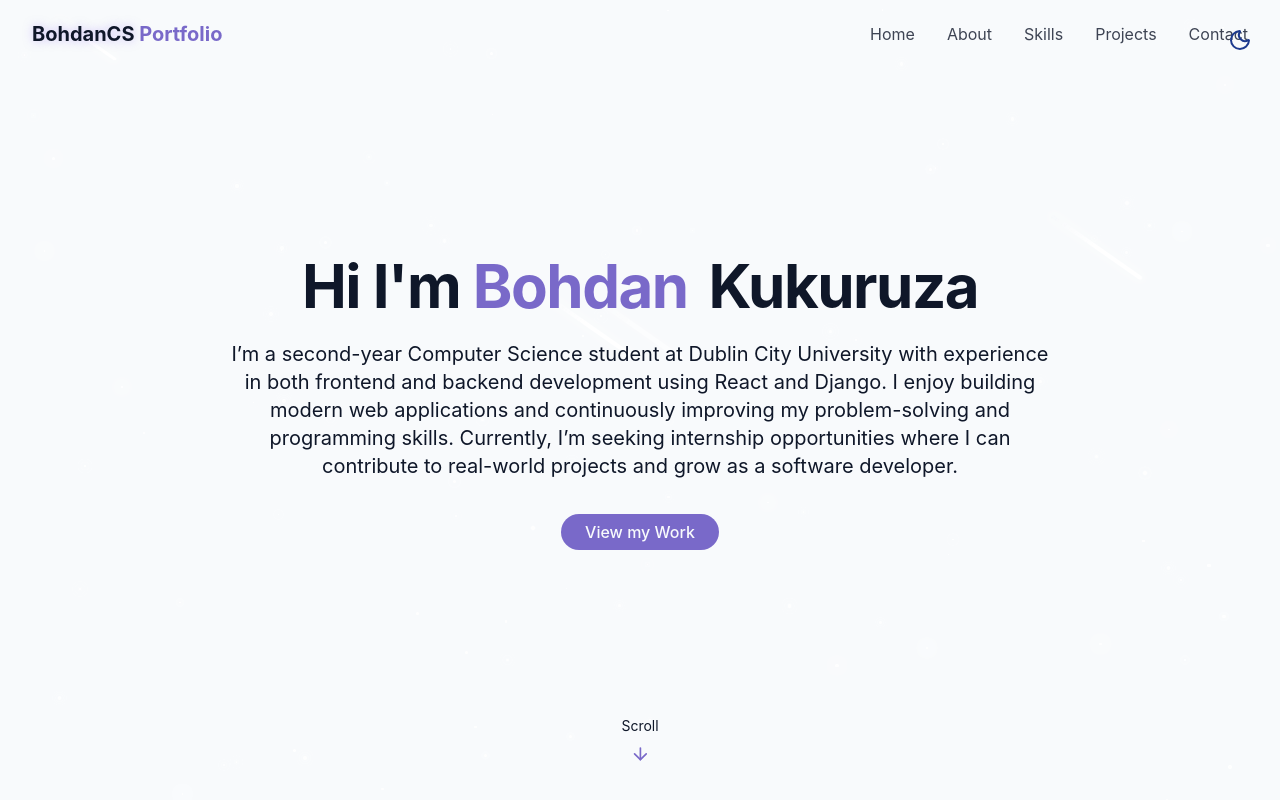
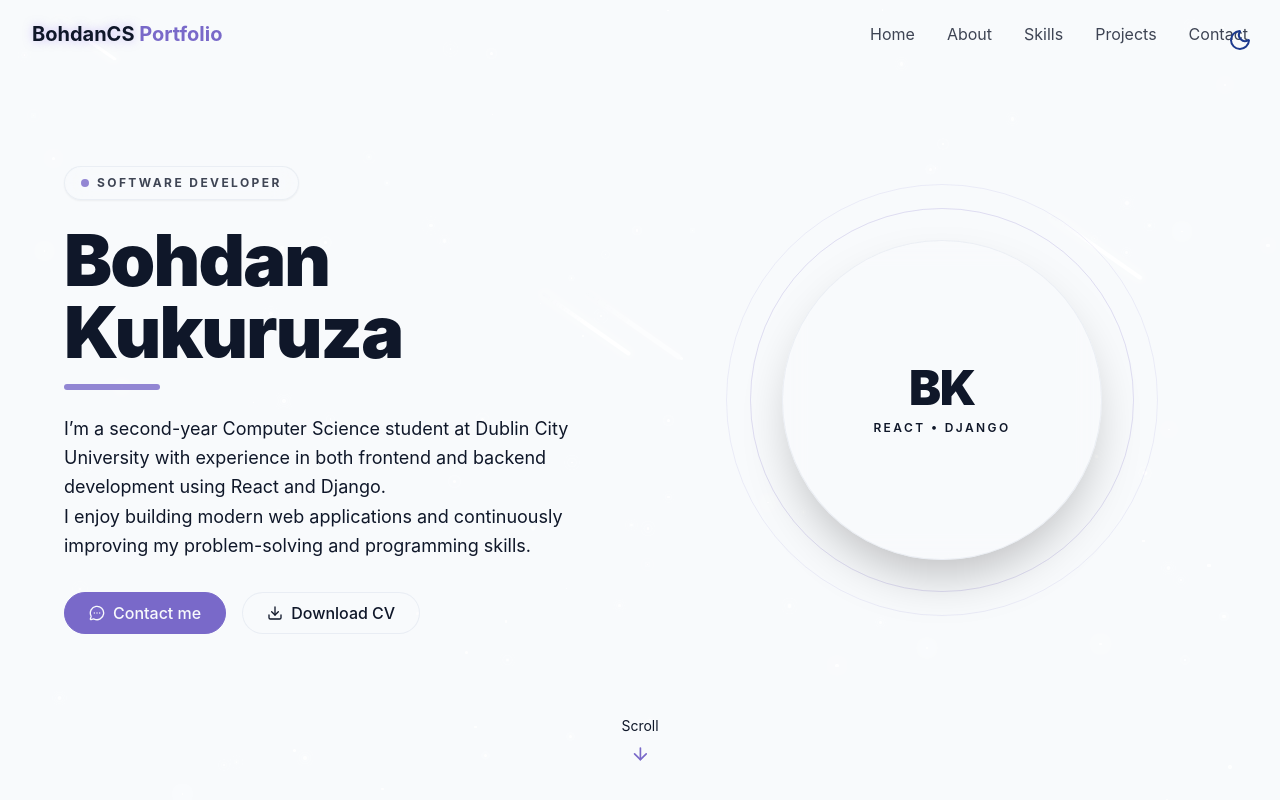
Before and after one commit to bohdankukuruza/portfolio, a React (Vite) app: page / in a window 1280 px wide. Shown: the top 800 px of the page. Built offline with nearby package versions, Linux system fonts and the light colour scheme.

Commit message:
Refactor HeroSection component: enhance layout, add hover effects, and improve accessibility

```diff
--- a/src/components/HeroSection.jsx
+++ b/src/components/HeroSection.jsx
@@ -1,35 +1,173 @@
-import { ArrowDown } from "lucide-react"
+// src/components/HeroSection.jsx
+import { useState } from "react";
+import { ArrowDown, MessageCircleMore, Download } from "lucide-react";
 
 export const HeroSection = () => {
-    return <section
-    id="hero"
-    className="relative min-h-screen flex flex-col items-center justify-center px-4"
-    >
-        <div className="container max-w-4xl mx-auto text-center x-10">
-            <div className="space-y-6">
-                <h1 className="text-4xl md:text-6xl font-bold tracking-tight">
-                    <span className="opacity-0 animate-fade-in"> Hi I'm</span>
-                    <span className="text-primary opacity-0 animate-fade-in-delay-1"> Bohdan</span>
-                    <span className="text-gradient ml-2 opacity-0 animate-fade-in-delay-2"> Kukuruza</span>
-                </h1>
+  const [isHovered, setIsHovered] = useState(false);
 
-                <p className="text-lg md:text-xl text-muted-foreground max-2-2xl mx-auto opacity-0 animate-fade-in-delay-3"> I’m a second-year Computer Science student at Dublin City University with experience in both frontend and backend development using React and Django.
-                    I enjoy building modern web applications and continuously improving my problem-solving and programming skills.
-                    Currently, I’m seeking internship opportunities where I can contribute to real-world projects and grow as a software developer.
-                </p>
+  const scrollToContact = () => {
+    const el = document.getElementById("contact");
+    if (!el) return;
+    const y = el.getBoundingClientRect().top + window.scrollY - 80;
+    window.scrollTo({ top: y, behavior: "smooth" });
+  };
 
-                <div className="pt-4 opacity-0 animate-fade-in-delay-2">
-                    <a href="#projects" className="cosmic-button">
-                        View my Work
-                    </a>
-                </div>
+  return (
+    <section id="hero" className="relative min-h-screen overflow-hidden px-4">
+      <div className="relative mx-auto flex min-h-screen max-w-6xl flex-col-reverse items-center justify-center gap-14 py-16 md:flex-row md:py-20">
+        {/* LEFT */}
+        <div className="flex flex-1 flex-col items-center text-center md:items-start md:text-left">
+          {/* Badge */}
+          <div className="inline-flex w-fit items-center gap-2 rounded-full border border-border/60 bg-background/40 px-4 py-2 backdrop-blur-md shadow-xs opacity-0 animate-fade-in">
+            <div className="h-2 w-2 rounded-full bg-primary animate-pulse" />
+            <p className="text-xs font-bold uppercase tracking-[0.2em] text-foreground/80">
+              Software Developer
+            </p>
+          </div>
 
-            </div>
+          {/* Title */}
+          <div className="mt-6 space-y-4">
+            <h1 className="text-5xl font-black tracking-tight md:text-6xl lg:text-7xl">
+              <span className="opacity-0 animate-fade-in-delay-1">Bohdan</span>
+              <br />
+              <span className="text-gradient opacity-0 animate-fade-in-delay-2">
+                Kukuruza
+              </span>
+            </h1>
+
+            {/* underline */}
+            <div className="mx-auto h-1.5 w-24 rounded-full bg-primary/80 opacity-0 animate-fade-in-delay-3 md:mx-0" />
+          </div>
+
+          {/* Description */}
+          <p className="mt-6 max-w-xl text-base leading-relaxed text-muted-foreground md:text-lg opacity-0 animate-fade-in-delay-3">
+            I’m a second-year Computer Science student at Dublin City University with experience in
+            both frontend and backend development using React and Django.
+            <br />
+            I enjoy building modern web applications and continuously improving my problem-solving
+            and programming skills.
+          </p>
+
+          {/* CTA */}
+          <div className="mt-8 flex flex-wrap items-center justify-center gap-4 md:justify-start opacity-0 animate-fade-in-delay-4">
+            <button
+              onClick={scrollToContact}
+              className="group relative inline-flex items-center gap-2 overflow-hidden rounded-full border border-primary bg-primary px-6 py-2 font-medium text-primary-foreground transition-all duration-300 hover:shadow-[0_0_16px_rgba(139,92,246,0.45)] hover:scale-105 active:scale-95"
+            >
+              {/* shine */}
+              <span className="absolute inset-0 -translate-x-full bg-linear-to-r from-transparent via-white/25 to-transparent transition-transform duration-700 group-hover:translate-x-full" />
+              <MessageCircleMore className="relative h-4 w-4 transition-transform duration-300 group-hover:scale-110" />
+              <span className="relative">Contact me</span>
+            </button>
+
+            {/* CV: добавь файл в /public и поменяй href */}
+            <a
+              href="/Bohdan-Kukuruza_CV.pdf"
+              target="_blank"
+              rel="noopener noreferrer"
+              className="group relative inline-flex items-center gap-2 overflow-hidden rounded-full border border-border/70 bg-background/35 px-6 py-2 font-medium text-foreground transition-all duration-300 backdrop-blur-md hover:bg-background/55 hover:scale-105 active:scale-95"
+            >
+              <span className="absolute inset-0 -translate-x-full bg-linear-to-r from-transparent via-white/15 to-transparent transition-transform duration-700 group-hover:translate-x-full" />
+              <Download className="relative h-4 w-4 transition-transform duration-300 group-hover:scale-110" />
+              <span className="relative">Download CV</span>
+            </a>
+          </div>
         </div>
 
-        <div className="absolute bottom-8 left-1/2 transform -translate-x-1/2 flex flex-col items-center animate-bounce">
-            <span className="text-sm text-muted-foreground mb-2"> Scroll </span>
-            <ArrowDown className="h-5 w-5 text-primary"/>
+        {/* RIGHT */}
+        <div className="flex flex-1 items-center justify-center">
+          <div
+            className="group relative cursor-pointer"
+            onMouseEnter={() => setIsHovered(true)}
+            onMouseLeave={() => setIsHovered(false)}
+          >
+            {/* particles */}
+            <div className="pointer-events-none absolute inset-0">
+              {[
+                ["top-0 left-1/2 -translate-x-1/2", isHovered ? "opacity-100 -translate-y-16 scale-150" : "opacity-0 scale-0"],
+                ["top-8 right-0", isHovered ? "opacity-100 translate-x-12 -translate-y-12 scale-150" : "opacity-0 scale-0"],
+                ["top-1/2 right-0 -translate-y-1/2", isHovered ? "opacity-100 translate-x-16 scale-150" : "opacity-0 scale-0"],
+                ["bottom-8 right-0", isHovered ? "opacity-100 translate-x-12 translate-y-12 scale-150" : "opacity-0 scale-0"],
+                ["bottom-0 left-1/2 -translate-x-1/2", isHovered ? "opacity-100 translate-y-16 scale-150" : "opacity-0 scale-0"],
+                ["bottom-8 left-0", isHovered ? "opacity-100 -translate-x-12 translate-y-12 scale-150" : "opacity-0 scale-0"],
+                ["top-1/2 left-0 -translate-y-1/2", isHovered ? "opacity-100 -translate-x-16 scale-150" : "opacity-0 scale-0"],
+                ["top-8 left-0", isHovered ? "opacity-100 -translate-x-12 -translate-y-12 scale-150" : "opacity-0 scale-0"],
+              ].map(([pos, cls], i) => (
+                <div
+                  key={i}
+                  className={`absolute h-2 w-2 rounded-full bg-primary shadow-lg transition-all duration-700 ${pos} ${cls}`}
+                />
+              ))}
+            </div>
+
+            {/* rings */}
+            <div
+              className={`absolute -inset-8 rounded-full border border-primary/20 transition-all duration-700 ${
+                isHovered ? "scale-110 opacity-0" : "scale-100 opacity-100"
+              }`}
+            />
+            <div
+              className={`absolute -inset-14 rounded-full border border-primary/10 transition-all duration-700 ${
+                isHovered ? "scale-110 opacity-0" : "scale-100 opacity-100"
+              }`}
+            />
+
+            {/* main circle */}
+            <div
+              className={`relative flex h-64 w-64 items-center justify-center overflow-hidden rounded-full border border-border/60 bg-background/35 shadow-2xl backdrop-blur-md transition-all duration-500 sm:h-72 sm:w-72 md:h-80 md:w-80 ${
+                isHovered ? "scale-105 -rotate-6 shadow-primary/25" : "scale-100 rotate-0"
+              }`}
+            >
+              {/* rotating glow */}
+              <div
+                className={`absolute -inset-2 rounded-full bg-linear-to-r from-primary/40 via-white/10 to-primary/40 blur-md transition-opacity duration-500 ${
+                  isHovered ? "opacity-60 animate-spin" : "opacity-0"
+                }`}
+                style={{ animationDuration: "6s" }}
+              />
+              <div className="relative text-center">
+                <div className="text-5xl font-black tracking-tight text-foreground">BK</div>
+                <div className="mt-2 text-xs font-semibold uppercase tracking-[0.2em] text-muted-foreground">
+                  React • Django
+                </div>
+              </div>
+            </div>
+
+            {/* tech badges */}
+            <div
+              className={`absolute -right-4 top-1/4 hidden flex-col gap-2 transition-all duration-500 sm:flex ${
+                isHovered ? "opacity-100 translate-x-0" : "opacity-0 -translate-x-4"
+              }`}
+            >
+              {["React", "Django", "TypeScript"].map((t, idx) => (
+                <div
+                  key={t}
+                  className="rounded-lg border border-border/60 bg-background/55 px-3 py-1.5 shadow-lg backdrop-blur-md"
+                  style={{ transitionDelay: `${idx * 100}ms` }}
+                >
+                  <span className="text-xs font-bold text-foreground/80">{t}</span>
+                </div>
+              ))}
+            </div>
+
+            {/* status pill */}
+            <div
+              className={`absolute -bottom-3 left-1/2 -translate-x-1/2 flex items-center gap-2 rounded-full border border-border/60 bg-background/55 px-4 py-2 shadow-lg backdrop-blur-md transition-all duration-500 ${
+                isHovered ? "opacity-100 translate-y-0" : "opacity-0 translate-y-4"
+              }`}
+            >
+              <span className="inline-block h-2 w-2 rounded-full bg-green-500" />
+              <span className="text-xs font-semibold text-foreground/80">Open to internships</span>
+            </div>
+          </div>
         </div>
+      </div>
+
+      {/* scroll hint */}
+      <div className="absolute bottom-8 left-1/2 -translate-x-1/2 flex flex-col items-center animate-bounce">
+        <span className="text-sm text-muted-foreground mb-2">Scroll</span>
+        <ArrowDown className="h-5 w-5 text-primary" />
+      </div>
     </section>
-}
+  );
+};
```
